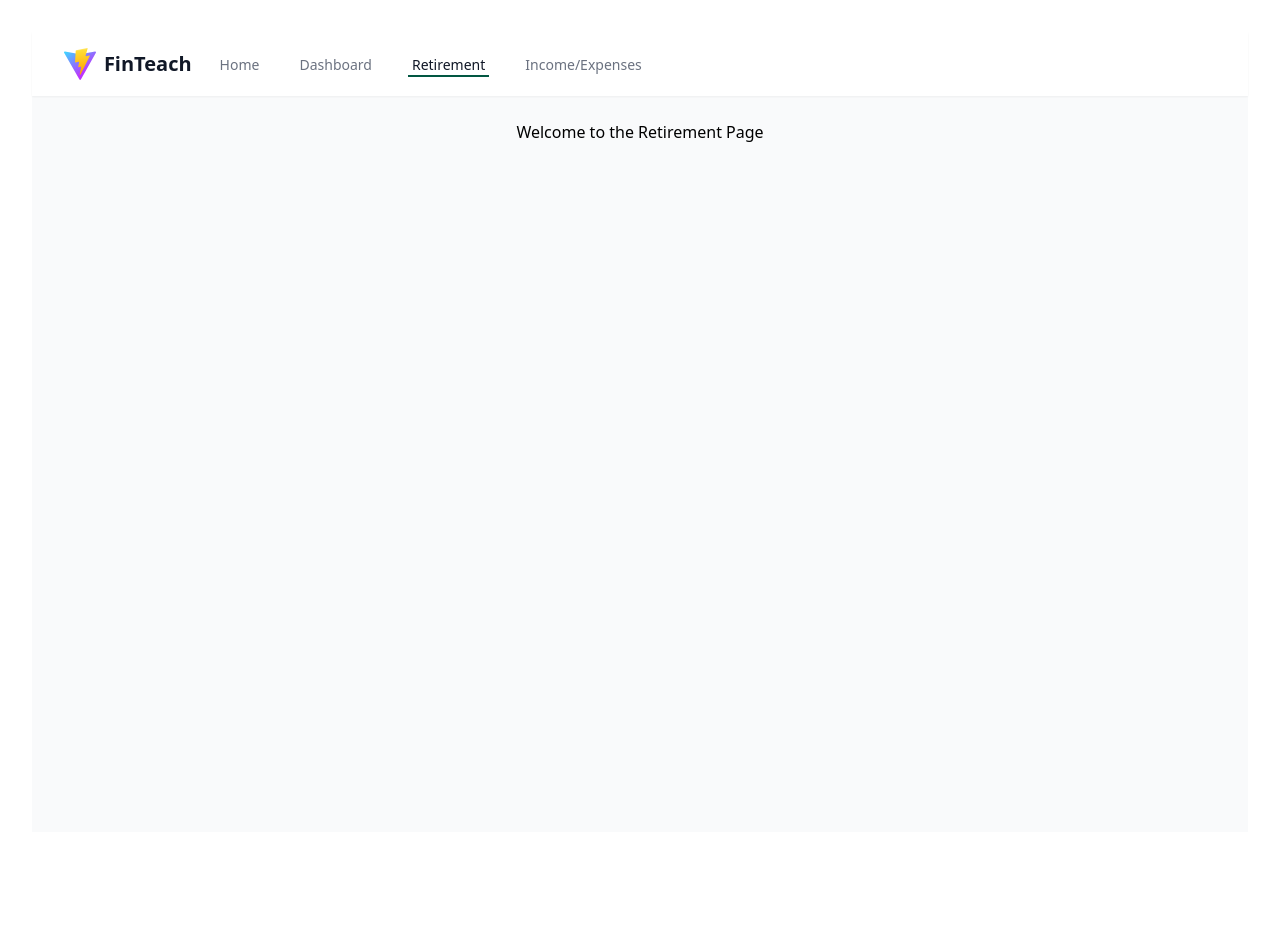
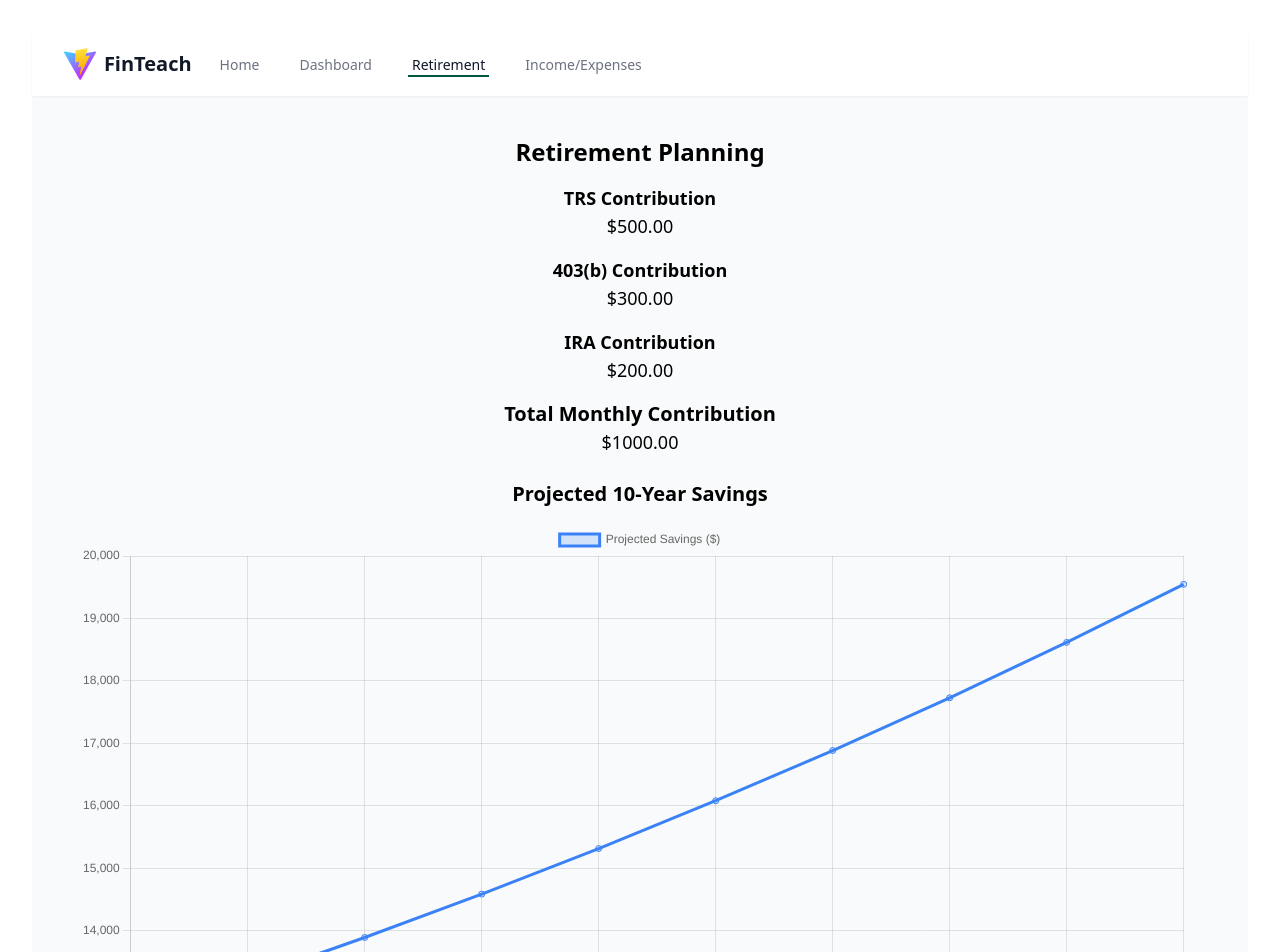
Before and after one commit to IbrahimKhanGH/FinTeach, a React (Vite) app in the folder frontend/: page /retirement in a window 1280 px wide. Shown: the top 952 px of the page. Before the commit the page ends 864 px from the top, so only its background shows below. Built offline with nearby package versions, Linux system fonts and the light colour scheme.

Commit message:
retirement and income expense stuff

```diff
--- /dev/null
+++ b/frontend/src/data/mockRetirementData.jsx
@@ -0,0 +1,8 @@
+// src/data/mockRetirementData.js
+const mockRetirementData = {
+    trs: 500,       // Monthly TRS contribution in dollars
+    four03b: 300,   // Monthly 403(b) contribution in dollars
+    ira: 200        // Monthly IRA contribution in dollars
+  };
+
+  export default mockRetirementData;
--- a/frontend/src/pages/Retirement.jsx
+++ b/frontend/src/pages/Retirement.jsx
@@ -1,4 +1,85 @@
 // src/pages/Retirement.jsx
-export default function Retirement() {
-    return <h2>Welcome to the Retirement Page</h2>;
-  }
+import { useState, useEffect } from 'react';
+import {
+  Chart as ChartJS,
+  CategoryScale,
+  LinearScale,
+  LineElement,
+  PointElement,
+  Title,
+  Tooltip,
+  Legend,
+} from 'chart.js';
+import { Line } from 'react-chartjs-2';
+import mockRetirementData from '../data/mockRetirementData';
+
+ChartJS.register(CategoryScale, LinearScale, LineElement, PointElement, Title, Tooltip, Legend);
+
+function Retirement() {
+  const [trs, setTrs] = useState(0);
+  const [four03b, setFour03b] = useState(0);
+  const [ira, setIra] = useState(0);
+
+  // Use mock data instead of fetching from an API
+  useEffect(() => {
+    setTrs(mockRetirementData.trs);
+    setFour03b(mockRetirementData.four03b);
+    setIra(mockRetirementData.ira);
+  }, []);
+
+  // Total monthly contribution
+  const totalContribution = trs + four03b + ira;
+
+  // Projection: 10-year projection with a 5% annual growth rate
+  const years = Array.from({ length: 10 }, (_, i) => i + 1);
+  const projectedSavings = years.map(
+    (year) => totalContribution * 12 * ((1 + 0.05) ** year)
+  );
+
+  const data = {
+    labels: years.map((year) => `${year} yr`),
+    datasets: [
+      {
+        label: 'Projected Savings ($)',
+        data: projectedSavings,
+        borderColor: '#3b82f6',
+        backgroundColor: 'rgba(59, 130, 246, 0.2)',
+        fill: true,
+      },
+    ],
+  };
+
+  return (
+    <div className="retirement p-4">
+      <h2 className="text-2xl font-bold mb-4">Retirement Planning</h2>
+
+      <div className="mb-4">
+        <h3 className="text-lg font-semibold">TRS Contribution</h3>
+        <p className="text-lg">${trs.toFixed(2)}</p>
+      </div>
+
+      <div className="mb-4">
+        <h3 className="text-lg font-semibold">403(b) Contribution</h3>
+        <p className="text-lg">${four03b.toFixed(2)}</p>
+      </div>
+
+      <div className="mb-4">
+        <h3 className="text-lg font-semibold">IRA Contribution</h3>
+        <p className="text-lg">${ira.toFixed(2)}</p>
+      </div>
+
+      <div className="mt-4 mb-6">
+        <h3 className="text-xl font-semibold">Total Monthly Contribution</h3>
+        <p className="text-lg">${totalContribution.toFixed(2)}</p>
+      </div>
+
+      {/* Projection Chart */}
+      <div className="mt-6">
+        <h3 className="text-xl font-semibold mb-4">Projected 10-Year Savings</h3>
+        <Line data={data} />
+      </div>
+    </div>
+  );
+}
+
+export default Retirement;
```
